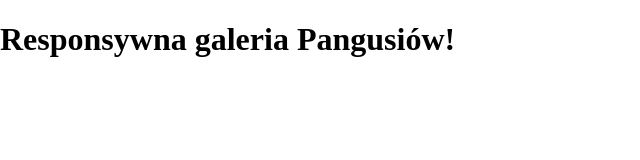
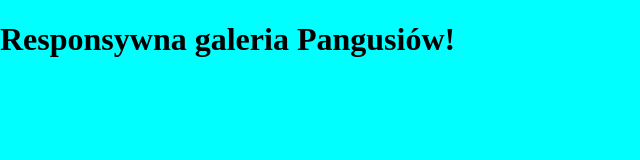
Before and after one commit to System32-Windows/galeria, a plain HTML site: page index.html in a window 1280 px wide. Shown: the whole page, without its empty margins (0-640 px from the left). Drawn offline with Linux system fonts and the light colour scheme.

Commit message:
pangusie

```diff
--- a/index.html
+++ b/index.html
@@ -10,8 +10,11 @@
     <style>
         body {
             margin: 0;
-            font-family: "Gotham SSM", bold;
+            font-family: Gotham;
+            background-color: aqua;
         }
+
+        header {}
     </style>
 </head>
 
```
